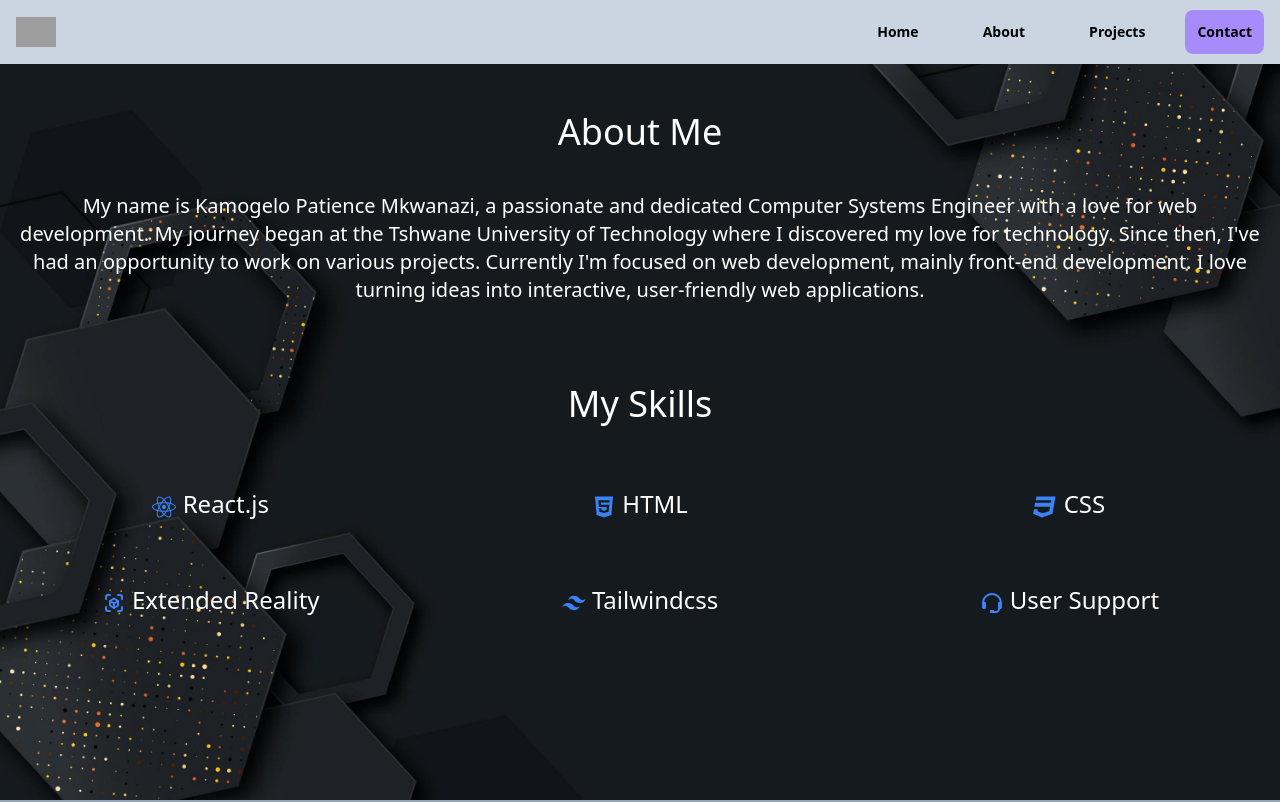
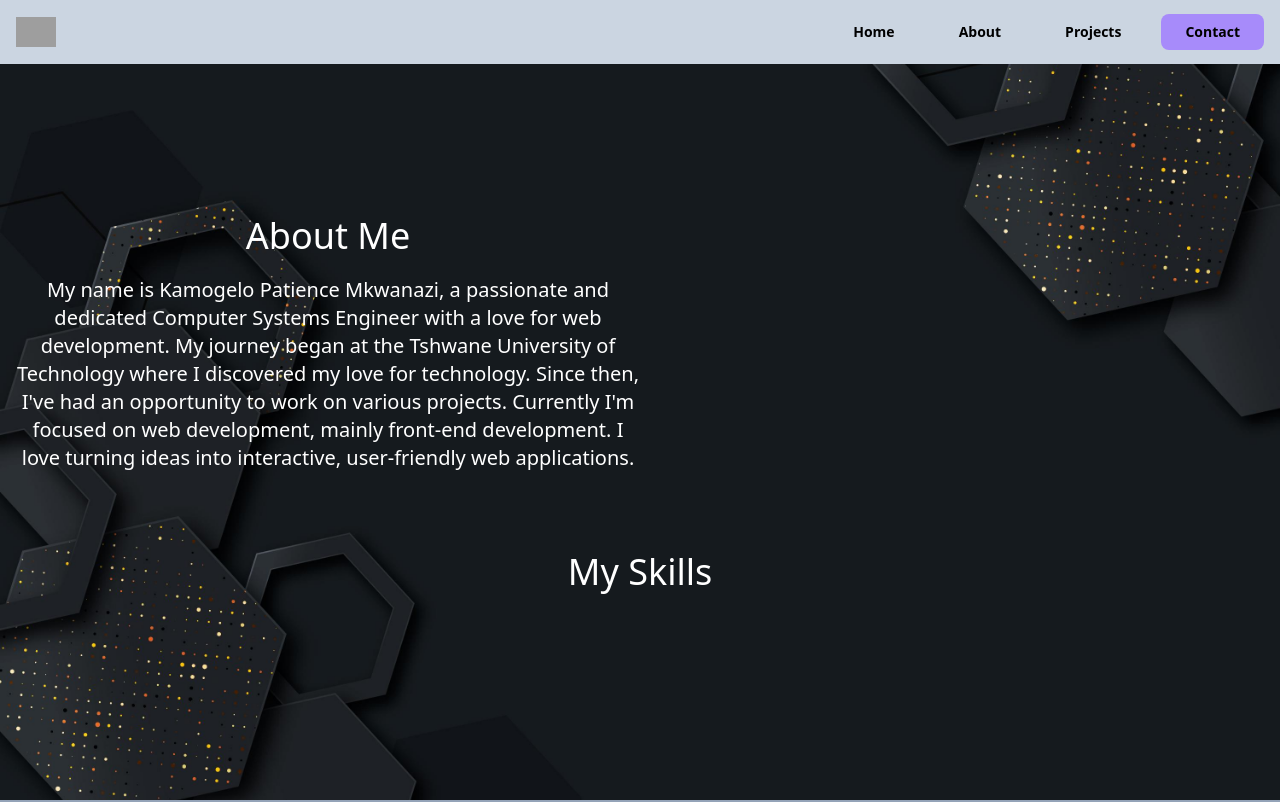
Before and after one commit to kaymkwanazi/My-portfolio, a React (Vite) app: page /about in a window 1280 px wide. Shown: the top 802 px of the page. Built offline with nearby package versions, Linux system fonts and the light colour scheme; grey boxes are pictures that could not be loaded.

Commit message:
progress bar

```diff
--- a/package.json
+++ b/package.json
@@ -11,6 +11,7 @@
   },
   "dependencies": {
     "react": "^18.3.1",
+    "react-circular-progressbar": "^2.1.0",
     "react-dom": "^18.3.1",
     "react-icons": "^5.3.0",
     "react-router-dom": "^6.26.1"
--- a/src/Components/Footer.jsx
+++ b/src/Components/Footer.jsx
@@ -9,7 +9,7 @@ export const Footer = () => {
 
       <div className='bg-slate-400 p-4 text-gray-900'>
           <div className='container mx-auto px-4'>
-            <div className='grid cols-1 md:grid-cols-3'>
+            <div className='grid cols-1 md:grid-cols-3 gap-5'>
               <div>
                 <img src={logo} className='w-5 md:w-10'></img>
               </div>
@@ -25,8 +25,8 @@ export const Footer = () => {
               </div>
 
               <div className='flex flex-col md:items-center'>
-                <h2 className='text-xs md:text-lg font-semibold'>Connect with me</h2>
-                <div className='flex flex-col  mt-4 space-y-4'>
+                <h2 className='text-lg font-semibold'>Connect with me</h2>
+                <div className='flex flex-col mt-4 space-y-4'>
                   <FaFacebook className='text-blue-800 md:text-xl hover:text-blue-900'/>
                   <FaInstagram className='text-pink-800 md:text-xl hover:text-pink-900' />
                   <FaWhatsapp  className='text-green-800  md:text-xl hover:text-green-900'/>
--- a/src/Components/Navbar.jsx
+++ b/src/Components/Navbar.jsx
@@ -13,11 +13,11 @@ export const Navbar = () => {
             <img className= 'w-10' src={logo}></img>
         </Link>
             <div className='hidden md:flex space-x-4 text-sm font-bold items-center'>
-                <Link to='/' className='px-6 py-2 hover:bg-gray-500 hover:text-white'>Home</Link>
-                <Link to='/about' className='px-6 py-2 hover:bg-gray-500 hover:text-white'>About</Link>
-                <Link to='/projects' className='px-6 py-2 hover:bg-gray-500 hover:text-white'>Projects</Link>
+                <Link to='/' className='px-6 py-2 hover:bg-gray-500 rounded-lg hover:text-white'>Home</Link>
+                <Link to='/about' className='px-6 py-2 hover:bg-gray-500 rounded-lg hover:text-white'>About</Link>
+                <Link to='/projects' className='px-6 py-2 hover:bg-gray-500 rounded-lg hover:text-white'>Projects</Link>
                 <Link to='/contact'>
-                    <button className='bg-violet-400 py-3 px-3 rounded-lg hover:text-white'>Contact</button>
+                    <button className='bg-violet-400 py-2 px-6 rounded-lg hover:text-white'>Contact</button>
                 </Link>
             </div>
             <div className='md:hidden flex space-x-4 text-sm font-bold items-center '>
@@ -30,11 +30,11 @@ export const Navbar = () => {
         </div>
         {isOpen && (
             <div className='flex flex-col md:hidden space-y-5 text-sm font-bold items-center my-3'>
-                <Link to='/' className='px-6 py-2 hover:bg-gray-500 hover:text-white'>Home</Link>
-                <Link to='/about' className='px-6 py-2 hover:bg-gray-500 hover:text-white'>About</Link>
-                <Link to='/projects' className='px-6 py-2 hover:bg-gray-500 hover:text-white'>Projects</Link>
+                <Link to='/' className='px-6 py-2  hover:text-gray-800'>Home</Link>
+                <Link to='/about' className='px-6 py-2 hover:text-gray-800'>About</Link>
+                <Link to='/projects' className='px-6 py-2 hover:text-gray-800'>Projects</Link>
                 <Link to='/contact'>
-                    <button className=' py-2 px-2 hover:bg-gray-500 hover:text-white'>Contact</button>
+                    <button className=' py-2 px-6 hover:text-gray-800'>Contact</button>
                 </Link>
             </div>
 
--- /dev/null
+++ b/src/Components/ProgressBar.jsx
@@ -0,0 +1,31 @@
+import React from 'react'
+import { CircularProgressbar, buildStyles } from 'react-circular-progressbar';
+import 'react-circular-progressbar/dist/styles.css'
+
+export const ProgressBar = () => {
+    const skills = [
+        { name: 'React', percentage: 50, color: '#61DAFB' },
+        { name: 'CSS', percentage: 68, color: '#264DE4' },
+    ];
+
+  return (
+    <div className='flex flex-col items-center justify-center space-x-6'>
+        {skills.map((skill) => (
+          <div className='w-24 h-2'>
+            <CircularProgressbar value={skill.percentage} text={`${skill.percentage}%`}
+                styles={buildStyles({
+                    textColor: 'red',
+                    pathColor: skill.color,
+                    trailColor: '#d6d6d6',
+                })}
+
+            />
+            <p className='text-center mt-2 text-white'>{skill.name}</p>
+           </div>
+
+        ))}
+
+
+    </div>
+  )
+}
--- a/src/Pages/About.jsx
+++ b/src/Pages/About.jsx
@@ -1,37 +1,47 @@
 import React from 'react'
 import backgroundPic from '../images/background.jpg'
-import { FaCss3, FaHtml5, FaReact } from "react-icons/fa";
+import { FaCss3, FaHtml5, FaReact, FaNodeJs, FaBootstrap } from "react-icons/fa";
 import { TbAugmentedReality } from "react-icons/tb";
 import { RiTailwindCssFill } from "react-icons/ri";
 import { BiSupport } from "react-icons/bi";
+import { VscVscode } from "react-icons/vsc";
+import kay from '../images/kamo-no-bg.png'
+import { ProgressBar } from '../Components/ProgressBar';
 
 export const About = () => {
   return (
     <div>
-        <div className='relative h-screen bg-cover bg-center'
+        <div className='relative min-h-screen bg-cover bg-center'
             style={{backgroundImage: `url(${backgroundPic})`}}>
+            <div className='flex flex-col justify-center items-center min-h-screen'>
                 <div className='container mx-auto px-4'>
-                 <h3 className='text-center pt-28 mb-10 text-2xl md:text-4xl text-white'>About Me</h3>
+                    <div className='grid cols-1 md:grid-cols-2'>
+                        <div>
+                            <h3 className='text-center pt-28 mb-5 text-2xl md:text-4xl text-white'>About Me</h3>
                             <p className='text-white text-center text-lg md:text-xl'>My name is Kamogelo Patience Mkwanazi, a passionate and dedicated Computer Systems Engineer with a love for web development.
                                 My journey began at the Tshwane University of Technology where I discovered my love for technology. Since then, I've had an
                                 opportunity to work on various projects. Currently I'm focused on web development, mainly front-end development. I love turning ideas into interactive, user-friendly web applications.
                             </p>
-
+                        </div>
+                    </div>
                     <div>
                         <h3 className='text-center pt-20 mb-10 text-2xl md:text-4xl text-white'>My Skills</h3>
+                        <div className="flex justify-around items-center text-white py-8">
 
-                </div>
-                <div className="grid cols-1 md:grid-cols-3 gap-10 items-center justify-center text-center">
-                        <p className='text-white text-2xl'><FaReact className='text-blue-500 transform transition duration-300 hover:scale-110 inline'/> React.js</p>
+                            {/* <p className='text-white text-2xl'><FaReact className='text-blue-500 transform transition duration-300 hover:scale-110 inline'/> React.js</p>
                             <p className='text-white py-6 text-2xl'><FaHtml5 className='text-blue-500 transform transition duration-300 hover:scale-110 inline'/> HTML</p>
                             <p className='text-white text-2xl'><FaCss3 className='text-blue-500 transform transition duration-300 hover:scale-110 inline'/> CSS</p>
                             <p className='text-white text-2xl'><TbAugmentedReality className='text-blue-500 transform transition duration-300 hover:scale-110 inline'/> Extended Reality</p>
                             <p className='text-white text-2xl'><RiTailwindCssFill className='text-blue-500 transform transition duration-300 hover:scale-110 inline'/> Tailwindcss</p>
-                        <p className='text-white text-2xl'><BiSupport className='text-blue-500 transform transition duration-300 hover:scale-110 inline'/> User Support</p>
+                            <p className='text-white text-2xl'><BiSupport className='text-blue-500 transform transition duration-300 hover:scale-110 inline'/> User Support</p> */}
                         </div>
                     </div>
 
                 </div>
             </div>
+
+
+        </div>
+    </div>
   )
 }
--- a/src/Pages/Home.jsx
+++ b/src/Pages/Home.jsx
@@ -31,7 +31,7 @@ export const Home = () => {
                         <p className='text-center mt-5 text-white'>Previous Projects  <FaArrowRight className='inline' /></p>
                     </Link>
                 </div>
-                <div className='container mx-auto px-4 mb-10'>
+                <div className='container mx-auto px-4 pb-10'>
                     <AboutComp />
                 </div>
 
```
Also changed, not shown: 1 other file (tests, documents, lock files or other folders). Lines whose indentation alone changed are shown as unchanged.
